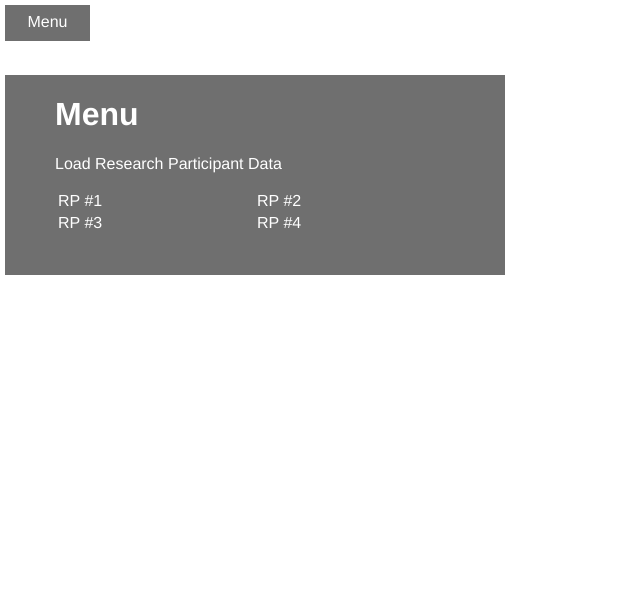
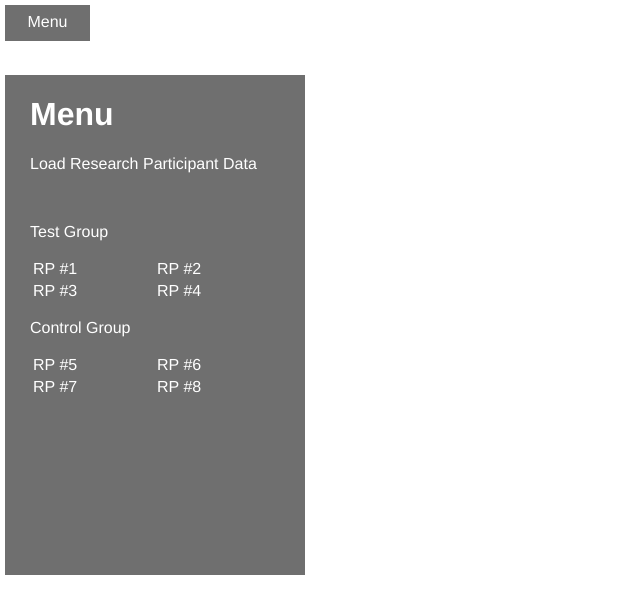
Before and after one commit to acer9997/tango-data-viz, a plain HTML site: page index.html in a window 1280 px wide. Both pictures are taken after a click on the element "Menu". Shown: the whole page, without its empty margins (0-640 px from the left). Drawn offline with nearby package versions, Linux system fonts and the light colour scheme.

Commit message:
resized main menu

```diff
--- a/index.html
+++ b/index.html
@@ -35,8 +35,8 @@
             }
             #menu {
                 display: none;
-                width: 500px;
-                height: 200px;
+                width: 300px;
+                height: 500px;
                 position: fixed;
                 top: 75px;
                 left: 5px;
@@ -47,8 +47,8 @@
             }
             #menu-panel {
                 opacity: 1;
-                width: 400px;
-                height: 150px;
+                width: 250px;
+                height: 450px;
                 margin: auto;
                 color: white;
             }
@@ -74,6 +74,8 @@
             <div id="menu-panel">
                 <h1>Menu</h1>
                 <p>Load Research Participant Data</p>
+                <br>
+                <p>Test Group</p>
                 <table style="width: 100%;">
                     <tbody>
                         <tr>
@@ -84,6 +86,19 @@
                             <td class="rpdata" id="rp3">RP #3</td>
                             <td class="rpdata" id="rp4">RP #4</td>
                         </tr>
+                    </tbody>
+                </table>
+                <p>Control Group</p>
+                <table style="width: 100%;">
+                    <tbody>
+                    <tr>
+                        <td class="rpdata" id="rp5">RP #5</td>
+                        <td class="rpdata" id="rp6">RP #6</td>
+                    </tr>
+                    <tr>
+                        <td class="rpdata" id="rp7">RP #7</td>
+                        <td class="rpdata" id="rp8">RP #8</td>
+                    </tr>
                     </tbody>
                 </table>
             </div>
```
